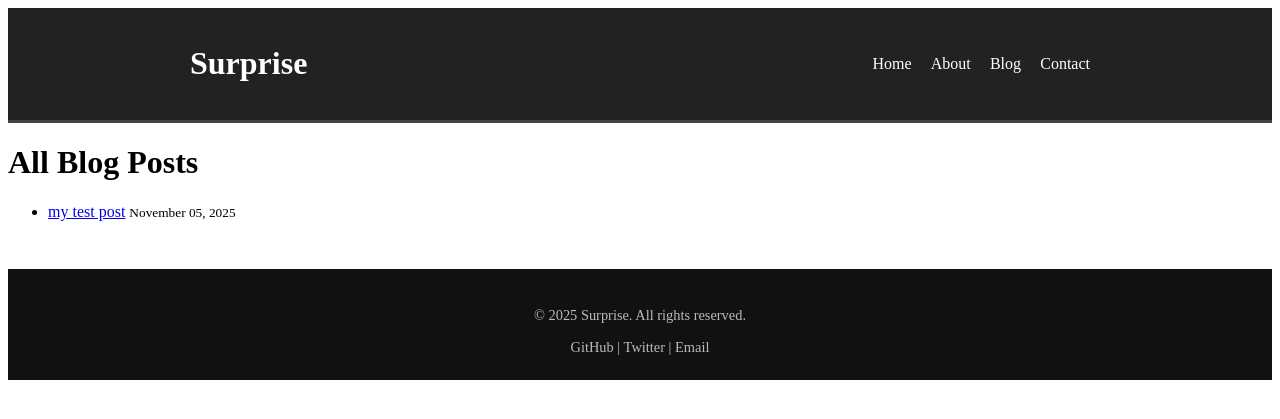
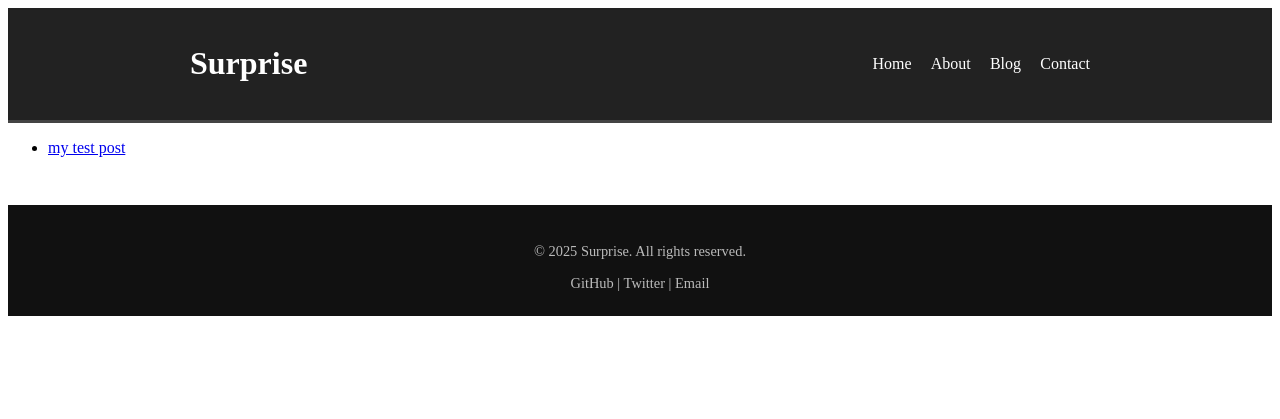
Before and after one commit to pk-628996/pk-628996.github.io, a Jekyll site: the page built from blog.md, in a window 1280 px wide. Shown: the top 419 px of the page. Built offline with Jekyll 4.4.1, drawn with Linux system fonts in a browser that asks for light colours.

Commit message:
Update blog.md

```diff
--- a/blog.md
+++ b/blog.md
@@ -4,13 +4,8 @@ title: Blog
 permalink: /blog/
 ---
 
-<h1>All Blog Posts</h1>
-
 <ul>
-  {% for post in site.posts %}
-    <li>
-      <a href="{{ post.url | relative_url }}">{{ post.title }}</a>
-      <small>{{ post.date | date: "%B %d, %Y" }}</small>
-    </li>
-  {% endfor %}
+{% for post in site.posts %}
+  <li><a href="{{ post.url | relative_url }}">{{ post.title }}</a></li>
+{% endfor %}
 </ul>
```
